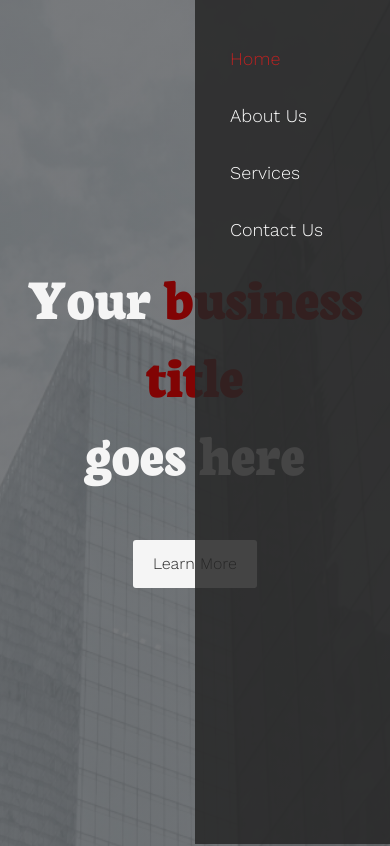
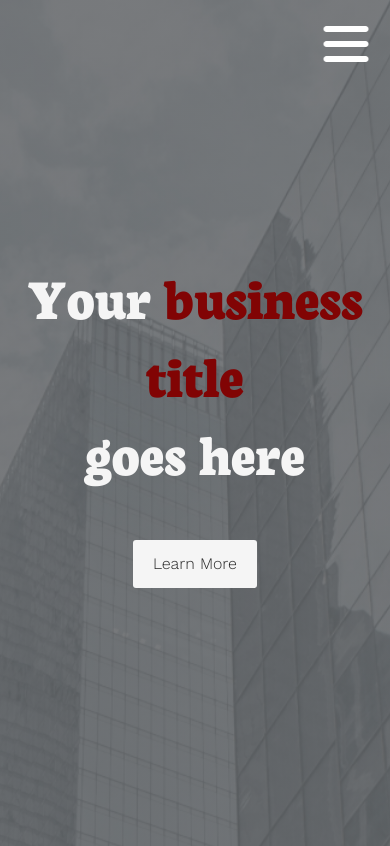
Before and after one commit to m-etemadi/cloudmonkey, a React (Vite) app: page / in a window 390 px wide. Shown: the top 846 px of the page. Built offline with nearby package versions, Linux system fonts and the light colour scheme.

Commit message:
Mobile nav added

```diff
--- a/src/App.jsx
+++ b/src/App.jsx
@@ -1,4 +1,4 @@
-import Header from './components/common/Header';
+import Header from './components/Header/Header';
 import HomeAboutContainer from './components/HomeAboutContainer/HomeAboutContainer';
 import Home from './components/Home/Home';
 import About from './components/About/About';
--- /dev/null
+++ b/src/components/Header/Header.jsx
@@ -0,0 +1,19 @@
+import { useState } from 'react';
+import Hamburger from '../common/Hamburger/Hamburger';
+import MobileNav from '../MobileNav/MobileNav';
+import Navbar from '../Navbar/Navbar';
+
+import styles from './Header.module.css';
+
+function Header() {
+  const [isOpen, setIsOpen] = useState(false);
+  return (
+    <header className={styles.header}>
+      <Hamburger setIsOpen={setIsOpen} />
+      {isOpen && <MobileNav />}
+      <Navbar />
+    </header>
+  );
+}
+
+export default Header;
--- /dev/null
+++ b/src/components/Header/Header.module.css
@@ -0,0 +1,3 @@
+.header {
+  position: relative;
+}
--- a/src/components/common/MobileNav/MobileNav.module.css
+++ b/src/components/MobileNav/MobileNav.module.css
@@ -6,7 +6,7 @@
   z-index: 10;
   width: 50%;
   min-height: 100dvh;
-  background-color: rgba(var(--color-dark--2), 0.85);
+  background-color: rgba(var(--color-dark--2), 0.95);
 }
 
 .mobileNav a {
@@ -18,3 +18,9 @@
 .mobileNav a:global(.active) {
   color: rgb(var(--color-red--2));
 }
+
+@media only screen and (min-width: 1024px) {
+  .mobileNav {
+    display: none;
+  }
+}
--- a/src/components/common/Navbar/Navbar.jsx
+++ b/src/components/Navbar/Navbar.jsx
@@ -2,7 +2,7 @@ import { useEffect, useState } from 'react';
 
 import { Link } from 'react-scroll';
 
-import logo from '../../../assets/images/logo.png';
+import logo from '../../assets/images/logo.png';
 
 import styles from './Navbar.module.css';
 
--- /dev/null
+++ b/src/components/common/Hamburger/Hamburger.jsx
@@ -0,0 +1,13 @@
+import image from '../../../assets/images/icons/hamburger-icon.png';
+
+import styles from './Hamburger.module.css';
+
+function Hamburger({ setIsOpen }) {
+  return (
+    <div className={styles.hamburger} onClick={() => setIsOpen(o => !o)}>
+      <img src={image} alt="mobile nav" />
+    </div>
+  );
+}
+
+export default Hamburger;
--- /dev/null
+++ b/src/components/common/Hamburger/Hamburger.module.css
@@ -0,0 +1,20 @@
+.hamburger {
+  position: absolute;
+  top: 2rem;
+  right: 2rem;
+  z-index: 9;
+  cursor: pointer;
+}
+
+.hamburger img {
+  width: 4.8rem;
+  height: 4.8rem;
+  -webkit-filter: invert(100%);
+  filter: invert(100%);
+}
+
+@media only screen and (min-width: 1024px) {
+  .hamburger {
+    display: none;
+  }
+}
--- a/src/components/common/Header.jsx
+++ /dev/null
@@ -1,13 +0,0 @@
-import MobileNav from './MobileNav/MobileNav';
-import Navbar from './Navbar/Navbar';
-
-function Header() {
-  return (
-    <header>
-      <Navbar />
-      <MobileNav />
-    </header>
-  );
-}
-
-export default Header;
```
Also changed, not shown: src/assets/images/icons/hamburger-icon.png (added), src/components/MobileNav/MobileNav.jsx (renamed from src/components/common/MobileNav/MobileNav.jsx), src/components/Navbar/Navbar.module.css (renamed from src/components/common/Navbar/Navbar.module.css).
